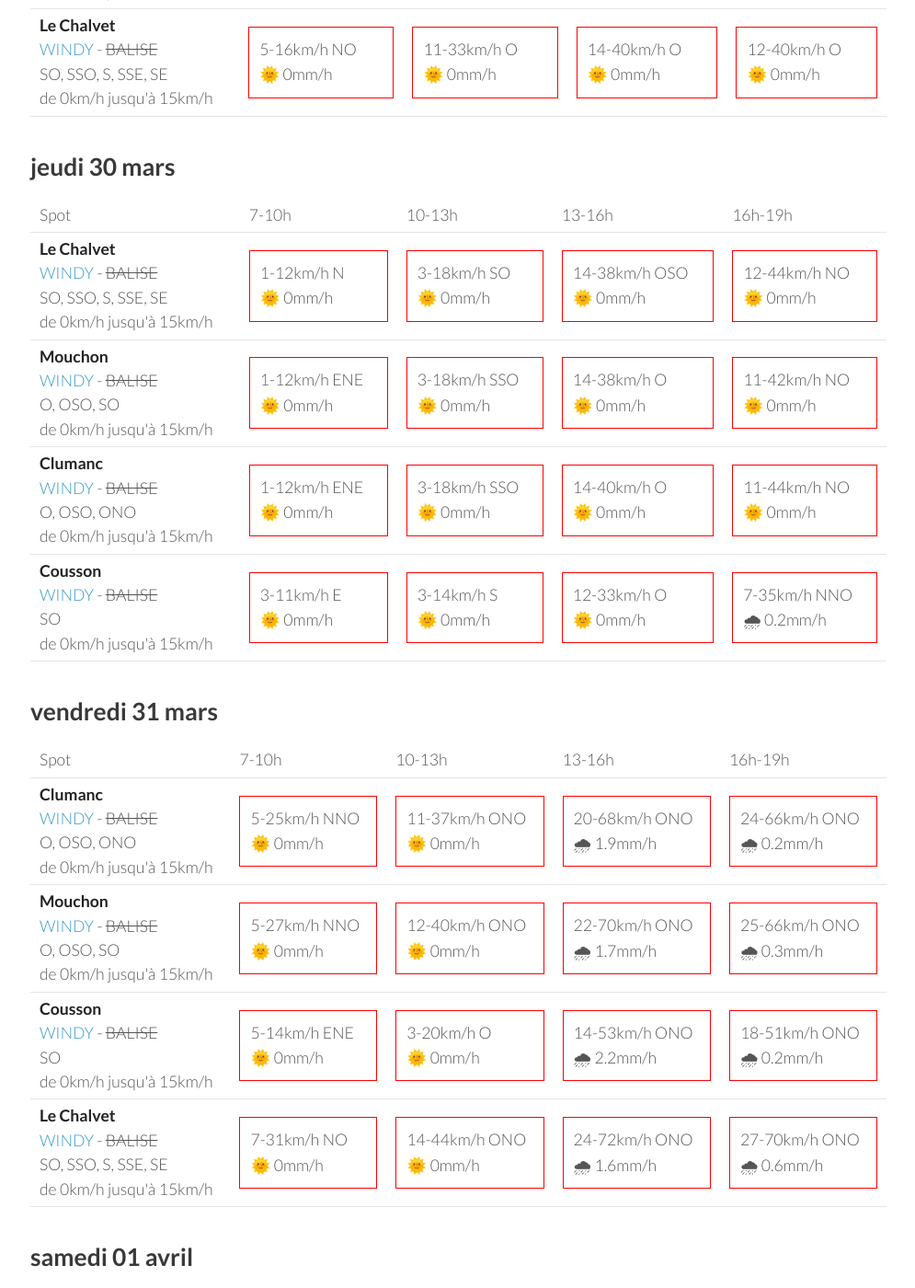
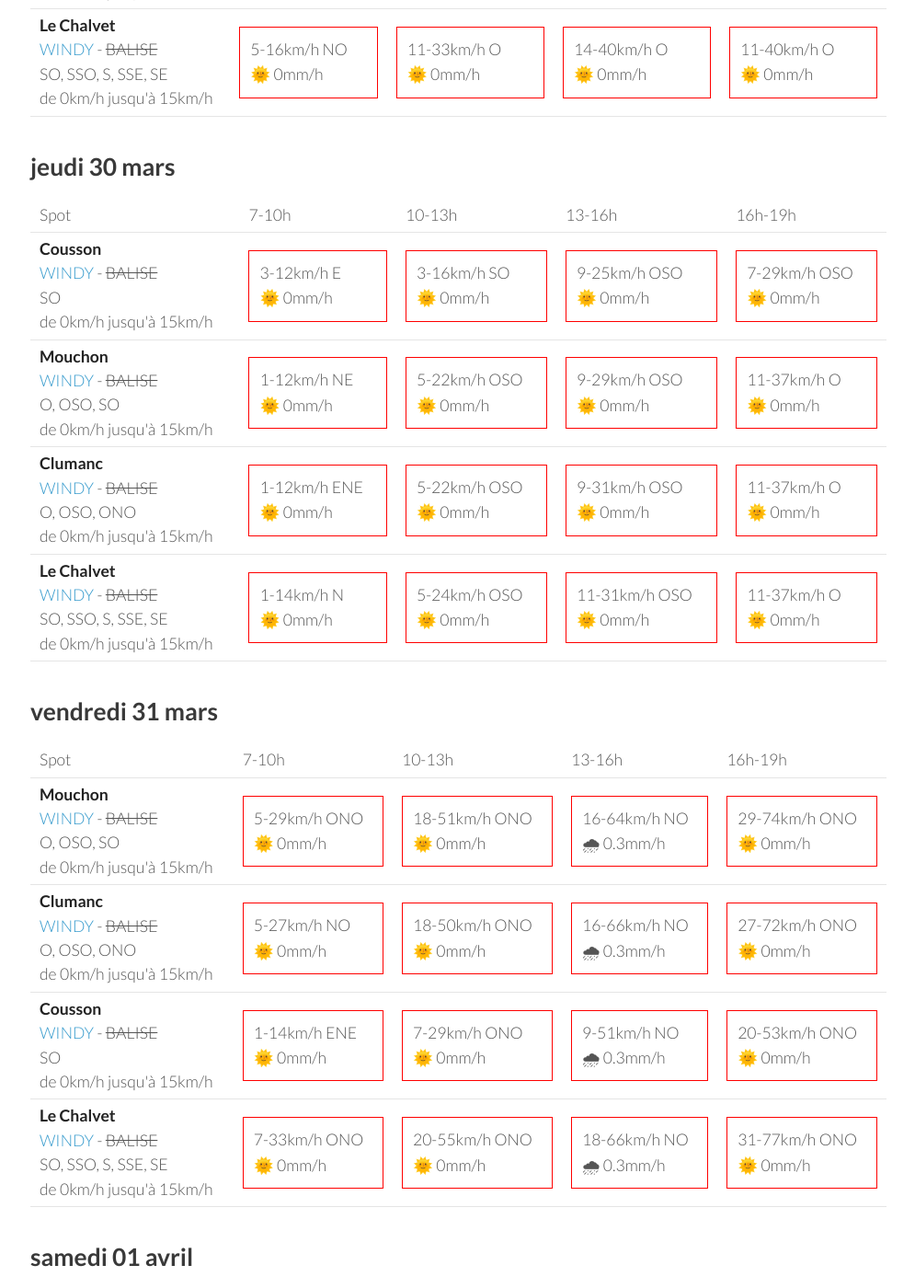
Before and after one commit to parapente-dans-le-nord/parapente-dans-le-nord.github.io, a Jekyll site: the page built from serre_poncon.markdown, in a window 1280 px wide and 1400 px high, scrolled down 1892 px. Shown: the whole window at 92% size, without its empty margins (25-1020 px from the left). Built offline with Jekyll 4.4.1, drawn with Linux system fonts in a browser that asks for light colours; some of the changed text lies outside the part shown.

Commit message:
update index.markdown

```diff
--- a/serre_poncon.markdown
+++ b/serre_poncon.markdown
@@ -133,9 +133,19 @@ page mise à jour le lundi 27 mars 19:31
         <td><strong>Clumanc</strong><br><a href="https://windy.com/44.027/6.402?43.914,6.403,10,m:eSxaglP">WINDY</a> - <span class="no-balise"> BALISE </span><br> <span class="vent-favorable">O, OSO, ONO</span><br><span class="force-vent">de 0km/h jusqu'à 15km/h</span> </td>
 
             <td><div class="not-flyable"><p>5-7km/h NNE</p><p>🌞 0mm/h</p></div></td>
-            <td><div class="not-flyable"><p>9-31km/h O</p><p>🌞 0mm/h</p></div></td>
+            <td><div class="not-flyable"><p>9-33km/h O</p><p>🌞 0mm/h</p></div></td>
             <td><div class="not-flyable"><p>12-38km/h O</p><p>🌞 0mm/h</p></div></td>
-            <td><div class="not-flyable"><p>12-38km/h O</p><p>🌞 0mm/h</p></div></td>
+            <td><div class="not-flyable"><p>11-38km/h O</p><p>🌞 0mm/h</p></div></td>
+
+
+    </tr>
+<tr>
+        <td><strong>Cousson</strong><br><a href="https://windy.com/44.054/6.240?43.940,6.241,10,m:eSAaglz">WINDY</a> - <span class="no-balise"> BALISE </span><br> <span class="vent-favorable">SO</span><br><span class="force-vent">de 0km/h jusqu'à 15km/h</span> </td>
+
+            <td><div class="not-flyable"><p>5-12km/h ONO</p><p>🌞 0mm/h</p></div></td>
+            <td><div class="not-flyable"><p>5-20km/h OSO</p><p>🌞 0mm/h</p></div></td>
+            <td><div class="not-flyable"><p>9-27km/h OSO</p><p>🌞 0mm/h</p></div></td>
+            <td><div class="not-flyable"><p>5-27km/h SO</p><p>🌞 0mm/h</p></div></td>
 
 
     </tr>
@@ -143,19 +153,9 @@ page mise à jour le lundi 27 mars 19:31
         <td><strong>Mouchon</strong><br><a href="https://windy.com/43.992/6.424?43.878,6.425,10,m:eSuaglR">WINDY</a> - <span class="no-balise"> BALISE </span><br> <span class="vent-favorable">O, OSO, SO</span><br><span class="force-vent">de 0km/h jusqu'à 15km/h</span> </td>
 
             <td><div class="not-flyable"><p>9-20km/h ONO</p><p>🌞 0mm/h</p></div></td>
-            <td><div class="not-flyable"><p>9-31km/h ONO</p><p>🌞 0mm/h</p></div></td>
-            <td><div class="not-flyable"><p>12-38km/h O</p><p>🌞 0mm/h</p></div></td>
-            <td><div class="not-flyable"><p>12-38km/h O</p><p>🌞 0mm/h</p></div></td>
-
-
-    </tr>
-<tr>
-        <td><strong>Cousson</strong><br><a href="https://windy.com/44.054/6.240?43.940,6.241,10,m:eSAaglz">WINDY</a> - <span class="no-balise"> BALISE </span><br> <span class="vent-favorable">SO</span><br><span class="force-vent">de 0km/h jusqu'à 15km/h</span> </td>
-
-            <td><div class="not-flyable"><p>5-12km/h ONO</p><p>🌞 0mm/h</p></div></td>
-            <td><div class="not-flyable"><p>3-18km/h OSO</p><p>🌞 0mm/h</p></div></td>
-            <td><div class="not-flyable"><p>9-27km/h OSO</p><p>🌞 0mm/h</p></div></td>
-            <td><div class="not-flyable"><p>7-27km/h OSO</p><p>🌞 0mm/h</p></div></td>
+            <td><div class="not-flyable"><p>11-33km/h ONO</p><p>🌞 0mm/h</p></div></td>
+            <td><div class="not-flyable"><p>12-38km/h ONO</p><p>🌞 0mm/h</p></div></td>
+            <td><div class="not-flyable"><p>11-38km/h ONO</p><p>🌞 0mm/h</p></div></td>
 
 
     </tr>
@@ -165,7 +165,7 @@ page mise à jour le lundi 27 mars 19:31
             <td><div class="not-flyable"><p>5-16km/h NO</p><p>🌞 0mm/h</p></div></td>
             <td><div class="not-flyable"><p>11-33km/h O</p><p>🌞 0mm/h</p></div></td>
             <td><div class="not-flyable"><p>14-40km/h O</p><p>🌞 0mm/h</p></div></td>
-            <td><div class="not-flyable"><p>12-40km/h O</p><p>🌞 0mm/h</p></div></td>
+            <td><div class="not-flyable"><p>11-40km/h O</p><p>🌞 0mm/h</p></div></td>
 
 
     </tr>
@@ -186,22 +186,22 @@ page mise à jour le lundi 27 mars 19:31
       <td>16h-19h</td>
     </tr>
 <tr>
-        <td><strong>Le Chalvet</strong><br><a href="https://windy.com/43.979/6.480?43.866,6.480,10,m:eSsaglX">WINDY</a> - <span class="no-balise"> BALISE </span><br> <span class="vent-favorable">SO, SSO, S, SSE, SE</span><br><span class="force-vent">de 0km/h jusqu'à 15km/h</span> </td>
+        <td><strong>Cousson</strong><br><a href="https://windy.com/44.054/6.240?43.940,6.241,10,m:eSAaglz">WINDY</a> - <span class="no-balise"> BALISE </span><br> <span class="vent-favorable">SO</span><br><span class="force-vent">de 0km/h jusqu'à 15km/h</span> </td>
 
-            <td><div class="not-flyable"><p>1-12km/h N</p><p>🌞 0mm/h</p></div></td>
-            <td><div class="not-flyable"><p>3-18km/h SO</p><p>🌞 0mm/h</p></div></td>
-            <td><div class="not-flyable"><p>14-38km/h OSO</p><p>🌞 0mm/h</p></div></td>
-            <td><div class="not-flyable"><p>12-44km/h NO</p><p>🌞 0mm/h</p></div></td>
+            <td><div class="not-flyable"><p>3-12km/h E</p><p>🌞 0mm/h</p></div></td>
+            <td><div class="not-flyable"><p>3-16km/h SO</p><p>🌞 0mm/h</p></div></td>
+            <td><div class="not-flyable"><p>9-25km/h OSO</p><p>🌞 0mm/h</p></div></td>
+            <td><div class="not-flyable"><p>7-29km/h OSO</p><p>🌞 0mm/h</p></div></td>
 
 
     </tr>
 <tr>
         <td><strong>Mouchon</strong><br><a href="https://windy.com/43.992/6.424?43.878,6.425,10,m:eSuaglR">WINDY</a> - <span class="no-balise"> BALISE </span><br> <span class="vent-favorable">O, OSO, SO</span><br><span class="force-vent">de 0km/h jusqu'à 15km/h</span> </td>
 
-            <td><div class="not-flyable"><p>1-12km/h ENE</p><p>🌞 0mm/h</p></div></td>
-            <td><div class="not-flyable"><p>3-18km/h SSO</p><p>🌞 0mm/h</p></div></td>
-            <td><div class="not-flyable"><p>14-38km/h O</p><p>🌞 0mm/h</p></div></td>
-            <td><div class="not-flyable"><p>11-42km/h NO</p><p>🌞 0mm/h</p></div></td>
+            <td><div class="not-flyable"><p>1-12km/h NE</p><p>🌞 0mm/h</p></div></td>
+            <td><div class="not-flyable"><p>5-22km/h OSO</p><p>🌞 0mm/h</p></div></td>
+            <td><div class="not-flyable"><p>9-29km/h OSO</p><p>🌞 0mm/h</p></div></td>
+            <td><div class="not-flyable"><p>11-37km/h O</p><p>🌞 0mm/h</p></div></td>
 
 
     </tr>
@@ -209,19 +209,19 @@ page mise à jour le lundi 27 mars 19:31
         <td><strong>Clumanc</strong><br><a href="https://windy.com/44.027/6.402?43.914,6.403,10,m:eSxaglP">WINDY</a> - <span class="no-balise"> BALISE </span><br> <span class="vent-favorable">O, OSO, ONO</span><br><span class="force-vent">de 0km/h jusqu'à 15km/h</span> </td>
 
             <td><div class="not-flyable"><p>1-12km/h ENE</p><p>🌞 0mm/h</p></div></td>
-            <td><div class="not-flyable"><p>3-18km/h SSO</p><p>🌞 0mm/h</p></div></td>
-            <td><div class="not-flyable"><p>14-40km/h O</p><p>🌞 0mm/h</p></div></td>
-            <td><div class="not-flyable"><p>11-44km/h NO</p><p>🌞 0mm/h</p></div></td>
+            <td><div class="not-flyable"><p>5-22km/h OSO</p><p>🌞 0mm/h</p></div></td>
+            <td><div class="not-flyable"><p>9-31km/h OSO</p><p>🌞 0mm/h</p></div></td>
+            <td><div class="not-flyable"><p>11-37km/h O</p><p>🌞 0mm/h</p></div></td>
 
 
     </tr>
 <tr>
-        <td><strong>Cousson</strong><br><a href="https://windy.com/44.054/6.240?43.940,6.241,10,m:eSAaglz">WINDY</a> - <span class="no-balise"> BALISE </span><br> <span class="vent-favorable">SO</span><br><span class="force-vent">de 0km/h jusqu'à 15km/h</span> </td>
+        <td><strong>Le Chalvet</strong><br><a href="https://windy.com/43.979/6.480?43.866,6.480,10,m:eSsaglX">WINDY</a> - <span class="no-balise"> BALISE </span><br> <span class="vent-favorable">SO, SSO, S, SSE, SE</span><br><span class="force-vent">de 0km/h jusqu'à 15km/h</span> </td>
 
-            <td><div class="not-flyable"><p>3-11km/h E</p><p>🌞 0mm/h</p></div></td>
-            <td><div class="not-flyable"><p>3-14km/h S</p><p>🌞 0mm/h</p></div></td>
-            <td><div class="not-flyable"><p>12-33km/h O</p><p>🌞 0mm/h</p></div></td>
-            <td><div class="not-flyable"><p>7-35km/h NNO</p><p>🌧 0.2mm/h</p></div></td>
+            <td><div class="not-flyable"><p>1-14km/h N</p><p>🌞 0mm/h</p></div></td>
+            <td><div class="not-flyable"><p>5-24km/h OSO</p><p>🌞 0mm/h</p></div></td>
+            <td><div class="not-flyable"><p>11-31km/h OSO</p><p>🌞 0mm/h</p></div></td>
+            <td><div class="not-flyable"><p>11-37km/h O</p><p>🌞 0mm/h</p></div></td>
 
 
     </tr>
@@ -242,42 +242,42 @@ page mise à jour le lundi 27 mars 19:31
       <td>16h-19h</td>
     </tr>
 <tr>
-        <td><strong>Clumanc</strong><br><a href="https://windy.com/44.027/6.402?43.914,6.403,10,m:eSxaglP">WINDY</a> - <span class="no-balise"> BALISE </span><br> <span class="vent-favorable">O, OSO, ONO</span><br><span class="force-vent">de 0km/h jusqu'à 15km/h</span> </td>
+        <td><strong>Mouchon</strong><br><a href="https://windy.com/43.992/6.424?43.878,6.425,10,m:eSuaglR">WINDY</a> - <span class="no-balise"> BALISE </span><br> <span class="vent-favorable">O, OSO, SO</span><br><span class="force-vent">de 0km/h jusqu'à 15km/h</span> </td>
 
-            <td><div class="not-flyable"><p>5-25km/h NNO</p><p>🌞 0mm/h</p></div></td>
-            <td><div class="not-flyable"><p>11-37km/h ONO</p><p>🌞 0mm/h</p></div></td>
-            <td><div class="not-flyable"><p>20-68km/h ONO</p><p>🌧 1.9mm/h</p></div></td>
-            <td><div class="not-flyable"><p>24-66km/h ONO</p><p>🌧 0.2mm/h</p></div></td>
+            <td><div class="not-flyable"><p>5-29km/h ONO</p><p>🌞 0mm/h</p></div></td>
+            <td><div class="not-flyable"><p>18-51km/h ONO</p><p>🌞 0mm/h</p></div></td>
+            <td><div class="not-flyable"><p>16-64km/h NO</p><p>🌧 0.3mm/h</p></div></td>
+            <td><div class="not-flyable"><p>29-74km/h ONO</p><p>🌞 0mm/h</p></div></td>
 
 
     </tr>
 <tr>
-        <td><strong>Mouchon</strong><br><a href="https://windy.com/43.992/6.424?43.878,6.425,10,m:eSuaglR">WINDY</a> - <span class="no-balise"> BALISE </span><br> <span class="vent-favorable">O, OSO, SO</span><br><span class="force-vent">de 0km/h jusqu'à 15km/h</span> </td>
+        <td><strong>Clumanc</strong><br><a href="https://windy.com/44.027/6.402?43.914,6.403,10,m:eSxaglP">WINDY</a> - <span class="no-balise"> BALISE </span><br> <span class="vent-favorable">O, OSO, ONO</span><br><span class="force-vent">de 0km/h jusqu'à 15km/h</span> </td>
 
-            <td><div class="not-flyable"><p>5-27km/h NNO</p><p>🌞 0mm/h</p></div></td>
-            <td><div class="not-flyable"><p>12-40km/h ONO</p><p>🌞 0mm/h</p></div></td>
-            <td><div class="not-flyable"><p>22-70km/h ONO</p><p>🌧 1.7mm/h</p></div></td>
-            <td><div class="not-flyable"><p>25-66km/h ONO</p><p>🌧 0.3mm/h</p></div></td>
+            <td><div class="not-flyable"><p>5-27km/h NO</p><p>🌞 0mm/h</p></div></td>
+            <td><div class="not-flyable"><p>18-50km/h ONO</p><p>🌞 0mm/h</p></div></td>
+            <td><div class="not-flyable"><p>16-66km/h NO</p><p>🌧 0.3mm/h</p></div></td>
+            <td><div class="not-flyable"><p>27-72km/h ONO</p><p>🌞 0mm/h</p></div></td>
 
 
     </tr>
 <tr>
         <td><strong>Cousson</strong><br><a href="https://windy.com/44.054/6.240?43.940,6.241,10,m:eSAaglz">WINDY</a> - <span class="no-balise"> BALISE </span><br> <span class="vent-favorable">SO</span><br><span class="force-vent">de 0km/h jusqu'à 15km/h</span> </td>
 
-            <td><div class="not-flyable"><p>5-14km/h ENE</p><p>🌞 0mm/h</p></div></td>
-            <td><div class="not-flyable"><p>3-20km/h O</p><p>🌞 0mm/h</p></div></td>
-            <td><div class="not-flyable"><p>14-53km/h ONO</p><p>🌧 2.2mm/h</p></div></td>
-            <td><div class="not-flyable"><p>18-51km/h ONO</p><p>🌧 0.2mm/h</p></div></td>
+            <td><div class="not-flyable"><p>1-14km/h ENE</p><p>🌞 0mm/h</p></div></td>
+            <td><div class="not-flyable"><p>7-29km/h ONO</p><p>🌞 0mm/h</p></div></td>
+            <td><div class="not-flyable"><p>9-51km/h NO</p><p>🌧 0.3mm/h</p></div></td>
+            <td><div class="not-flyable"><p>20-53km/h ONO</p><p>🌞 0mm/h</p></div></td>
 
 
     </tr>
 <tr>
         <td><strong>Le Chalvet</strong><br><a href="https://windy.com/43.979/6.480?43.866,6.480,10,m:eSsaglX">WINDY</a> - <span class="no-balise"> BALISE </span><br> <span class="vent-favorable">SO, SSO, S, SSE, SE</span><br><span class="force-vent">de 0km/h jusqu'à 15km/h</span> </td>
 
-            <td><div class="not-flyable"><p>7-31km/h NO</p><p>🌞 0mm/h</p></div></td>
-            <td><div class="not-flyable"><p>14-44km/h ONO</p><p>🌞 0mm/h</p></div></td>
-            <td><div class="not-flyable"><p>24-72km/h ONO</p><p>🌧 1.6mm/h</p></div></td>
-            <td><div class="not-flyable"><p>27-70km/h ONO</p><p>🌧 0.6mm/h</p></div></td>
+            <td><div class="not-flyable"><p>7-33km/h ONO</p><p>🌞 0mm/h</p></div></td>
+            <td><div class="not-flyable"><p>20-55km/h ONO</p><p>🌞 0mm/h</p></div></td>
+            <td><div class="not-flyable"><p>18-66km/h NO</p><p>🌧 0.3mm/h</p></div></td>
+            <td><div class="not-flyable"><p>31-77km/h ONO</p><p>🌞 0mm/h</p></div></td>
 
 
     </tr>
@@ -300,40 +300,40 @@ page mise à jour le lundi 27 mars 19:31
 <tr>
         <td><strong>Mouchon</strong><br><a href="https://windy.com/43.992/6.424?43.878,6.425,10,m:eSuaglR">WINDY</a> - <span class="no-balise"> BALISE </span><br> <span class="vent-favorable">O, OSO, SO</span><br><span class="force-vent">de 0km/h jusqu'à 15km/h</span> </td>
 
-            <td><div class="not-flyable"><p>20-59km/h ONO</p><p>🌞 0mm/h</p></div></td>
-            <td><div class="not-flyable"><p>25-66km/h NO</p><p>🌞 0mm/h</p></div></td>
-            <td><div class="not-flyable"><p>27-72km/h NO</p><p>🌞 0mm/h</p></div></td>
-            <td><div class="not-flyable"><p>25-72km/h NO</p><p>🌧 0.4mm/h</p></div></td>
+            <td><div class="not-flyable"><p>16-53km/h NO</p><p>🌞 0mm/h</p></div></td>
+            <td><div class="not-flyable"><p>25-68km/h NO</p><p>🌞 0mm/h</p></div></td>
+            <td><div class="not-flyable"><p>25-74km/h NO</p><p>🌧 0.3mm/h</p></div></td>
+            <td><div class="not-flyable"><p>22-74km/h ONO</p><p>🌧 0.4mm/h</p></div></td>
 
 
     </tr>
 <tr>
         <td><strong>Clumanc</strong><br><a href="https://windy.com/44.027/6.402?43.914,6.403,10,m:eSxaglP">WINDY</a> - <span class="no-balise"> BALISE </span><br> <span class="vent-favorable">O, OSO, ONO</span><br><span class="force-vent">de 0km/h jusqu'à 15km/h</span> </td>
 
-            <td><div class="not-flyable"><p>16-55km/h ONO</p><p>🌞 0mm/h</p></div></td>
-            <td><div class="not-flyable"><p>24-62km/h NO</p><p>🌞 0mm/h</p></div></td>
-            <td><div class="not-flyable"><p>25-70km/h NO</p><p>🌞 0mm/h</p></div></td>
-            <td><div class="not-flyable"><p>24-70km/h NO</p><p>🌧 0.5mm/h</p></div></td>
+            <td><div class="not-flyable"><p>14-50km/h NO</p><p>🌞 0mm/h</p></div></td>
+            <td><div class="not-flyable"><p>24-66km/h NO</p><p>🌞 0mm/h</p></div></td>
+            <td><div class="not-flyable"><p>24-72km/h NO</p><p>🌧 0.4mm/h</p></div></td>
+            <td><div class="not-flyable"><p>22-72km/h ONO</p><p>🌧 0.4mm/h</p></div></td>
 
 
     </tr>
 <tr>
         <td><strong>Le Chalvet</strong><br><a href="https://windy.com/43.979/6.480?43.866,6.480,10,m:eSsaglX">WINDY</a> - <span class="no-balise"> BALISE </span><br> <span class="vent-favorable">SO, SSO, S, SSE, SE</span><br><span class="force-vent">de 0km/h jusqu'à 15km/h</span> </td>
 
-            <td><div class="not-flyable"><p>22-66km/h ONO</p><p>🌞 0mm/h</p></div></td>
-            <td><div class="not-flyable"><p>27-70km/h NO</p><p>🌞 0mm/h</p></div></td>
-            <td><div class="not-flyable"><p>27-75km/h NO</p><p>🌞 0mm/h</p></div></td>
-            <td><div class="not-flyable"><p>25-74km/h ONO</p><p>🌧 0.4mm/h</p></div></td>
+            <td><div class="not-flyable"><p>18-59km/h NO</p><p>🌞 0mm/h</p></div></td>
+            <td><div class="not-flyable"><p>27-74km/h NO</p><p>🌞 0mm/h</p></div></td>
+            <td><div class="not-flyable"><p>25-74km/h NO</p><p>🌧 0.2mm/h</p></div></td>
+            <td><div class="not-flyable"><p>24-74km/h ONO</p><p>🌧 0.4mm/h</p></div></td>
 
 
     </tr>
 <tr>
         <td><strong>Cousson</strong><br><a href="https://windy.com/44.054/6.240?43.940,6.241,10,m:eSAaglz">WINDY</a> - <span class="no-balise"> BALISE </span><br> <span class="vent-favorable">SO</span><br><span class="force-vent">de 0km/h jusqu'à 15km/h</span> </td>
 
-            <td><div class="not-flyable"><p>7-31km/h O</p><p>🌞 0mm/h</p></div></td>
-            <td><div class="not-flyable"><p>18-48km/h NO</p><p>🌧 0.2mm/h</p></div></td>
-            <td><div class="not-flyable"><p>20-55km/h NO</p><p>🌧 0.2mm/h</p></div></td>
-            <td><div class="not-flyable"><p>20-55km/h NO</p><p>🌞 0mm/h</p></div></td>
+            <td><div class="not-flyable"><p>7-31km/h NO</p><p>🌞 0mm/h</p></div></td>
+            <td><div class="not-flyable"><p>18-46km/h NO</p><p>🌞 0mm/h</p></div></td>
+            <td><div class="not-flyable"><p>20-62km/h NO</p><p>🌧 0.2mm/h</p></div></td>
+            <td><div class="not-flyable"><p>18-61km/h ONO</p><p>🌧 0.3mm/h</p></div></td>
 
 
     </tr>
```
Also changed, not shown: other parts of serre_poncon.markdown (+1 -1 lines).
